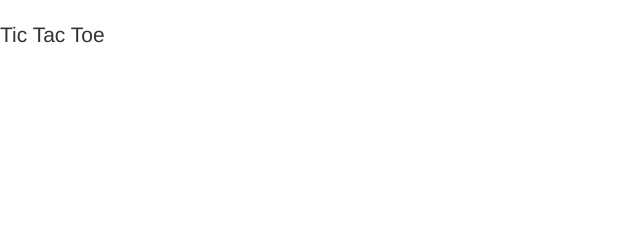
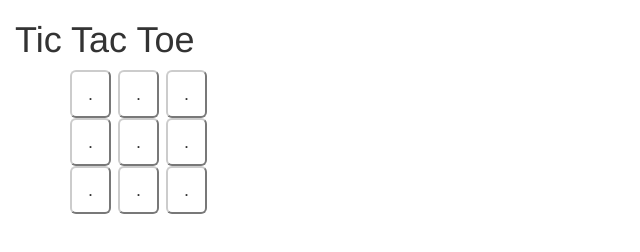
Before and after one commit to maheshkkolla/TicTacToe, a website: page game.html in a window 1280 px wide. Shown: the whole page, without its empty margins (0-640 px from the left). Drawn offline with Linux system fonts and the light colour scheme.

Commit message:
created structure of board

```diff
--- a/game.html
+++ b/game.html
@@ -3,8 +3,36 @@
 	<title>Tic Tac Toe</title>
 	<link rel="stylesheet" type="text/css" href="./styles/bootstrap.min.css">
 	<script type="text/javascript"></script>
+	<style type="text/css">
+		.div{
+			border : 2px solid black;
+		}
+	</style>
 </head>
-<body>
-	<h1 class="lead">Tic Tac Toe</h1>
+<body style= "font-size:25px">
+	<div class="container-fluid">
+		<h1>Tic Tac Toe</h1>
+		<div class="container">
+			<div class="col-xs-6">
+				<div class="row">
+					<button class="btn-default btn-lg">.</button>
+					<button class="btn-default btn-lg">.</button>
+					<button class="btn-default btn-lg">.</button>
+				</div>
+				<div class="row">
+					<button class="btn-default btn-lg">.</button>
+					<button class="btn-default btn-lg">.</button>
+					<button class="btn-default btn-lg">.</button>
+				</div>
+				<div class="row">
+					<button class="btn-default btn-lg">.</button>
+					<button class="btn-default btn-lg">.</button>
+					<button class="btn-default btn-lg">.</button>
+				</div>
+			</div>
+			<div class="col-xs-6">
+			</div>
+		</div>
+	</div>
 </body>
 </html>
--- a/package.json
+++ b/package.json
@@ -1,4 +1,8 @@
 {
 	"name" : "TicTacToe",
-	"main" : "game.html"
+	"main" : "game.html",
+	"window" : {
+		"width" : 600,
+		"heigth" : 100
+	}
 }
```
